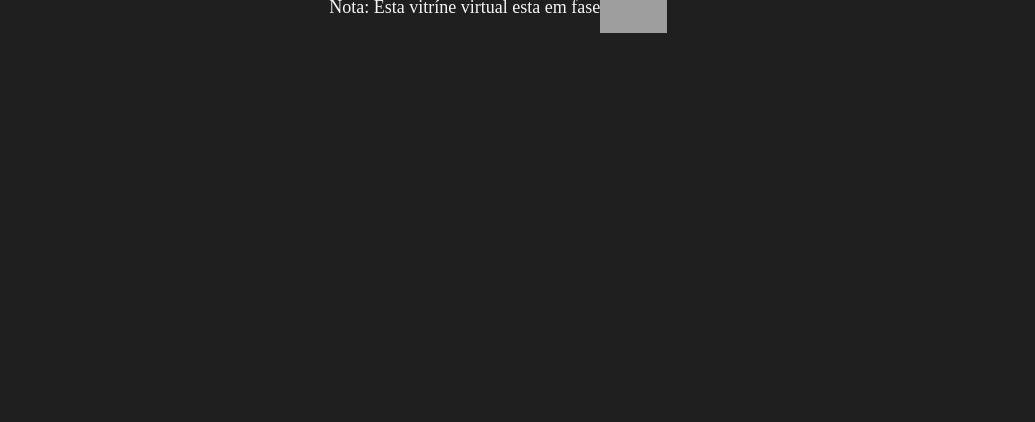
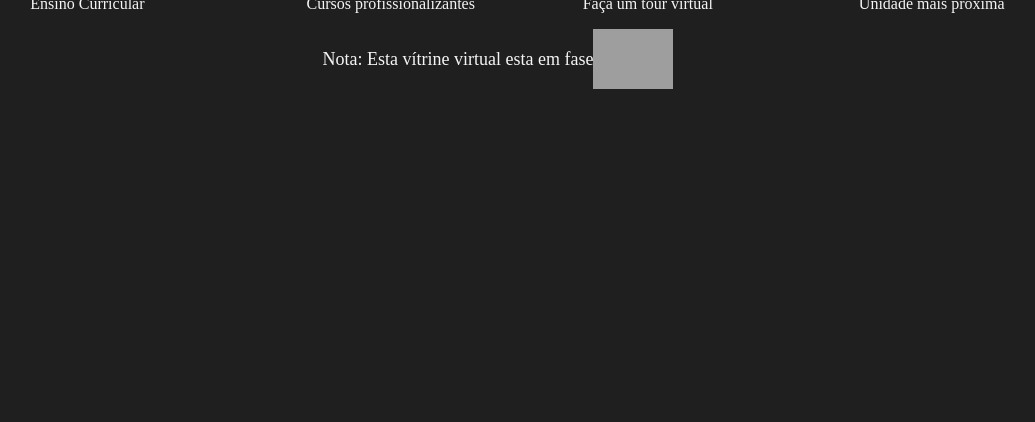
Before and after one commit to DanimarCosta/smart-showcase, a Flask app: page / in a window 1280 px wide. Shown: the part 378-800 px from the top of the page, without its empty margins (142-1177 px from the left). Run offline with Flask 2, Linux system fonts and the light colour scheme; grey boxes are pictures that could not be loaded.

Commit message:
Interface do usuario pré-beta finalizada

```diff
--- a/templates/index.html
+++ b/templates/index.html
@@ -24,19 +24,26 @@
 </div>
 
 <div id="navigation">
-  <img src="https://cdn-icons.flaticon.com/png/512/5351/premium/5351343.png?token=exp=1637591923~hmac=1471bda595aa10d280964ab9ae1d869e"
+  <img src="https://cdn-icons.flaticon.com/png/512/769/premium/769651.png?token=exp=1637696472~hmac=c99a812a0b23c7a3a5e93118a8b5fdf5"
   height="150px">
   <img src="https://cdn-icons-png.flaticon.com/512/2000/2000920.png"
   height="150px">
   <img src="https://cdn-icons-png.flaticon.com/512/5261/5261261.png" height="150px">
-  <img src="https://cdn-icons.flaticon.com/png/512/4660/premium/4660708.png?token=exp=1637592565~hmac=7ad575c2a279387b7afcab2be4b3fe6f"
+  <img src="https://cdn-icons.flaticon.com/png/512/3156/premium/3156158.png?token=exp=1637696424~hmac=308124d28d616c39bb94802407ce0b28"
   height="150px">
 </div>
 
+<div id="tag">
+  <p>Ensino Curricular</p>
+  <p>Cursos profissionalizantes</p>
+  <p>Faça um tour virtual</p>
+  <p>Unidade mais próxima</p>
+</div>
+
 <div id="conteudo">
-  <p>Nota: Esta vitríne virtual esta em fase</p>
-  <img src="https://cdn-icons.flaticon.com/png/512/5432/premium/5432519.png?token=exp=1637594154~hmac=e1e2c6b01b25d2125f539973adc96ac8"
-  height="50px">
+  <p>Nota: Esta vítrine virtual esta em fase</p>
+  <img src="https://cdn-icons-png.flaticon.com/512/2721/2721278.png"
+  height="60px">
 </div>
 
 </body>
```
